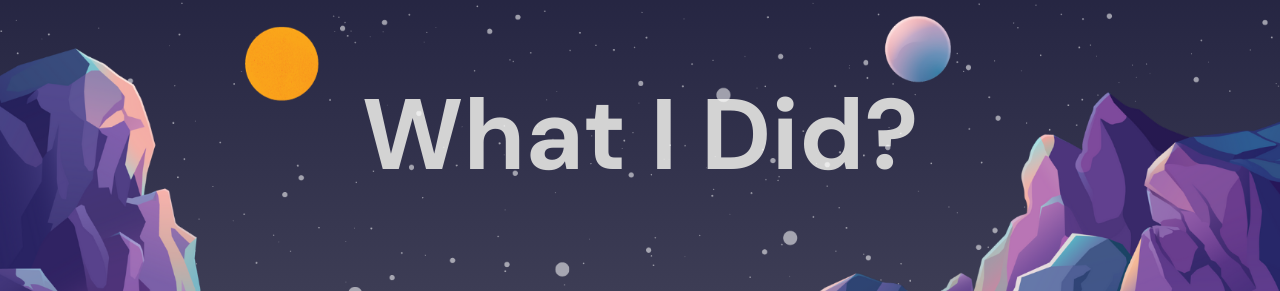
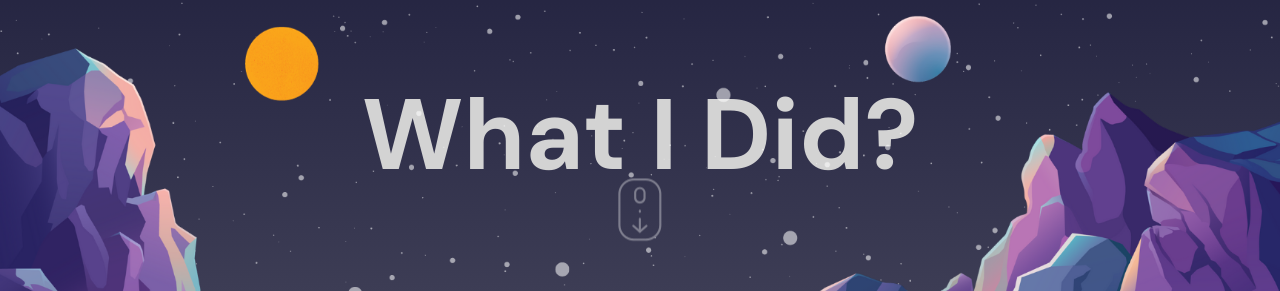
Before and after one commit to AdrianRMV/portfolio-new, a React (Vite) app: page / in a window 1280 px wide. Shown: the part 2665-2956 px from the top of the page. Built offline with nearby package versions, Linux system fonts and the light colour scheme.

Commit message:
little thing

```diff
--- a/src/components/parallax/Parallax.jsx
+++ b/src/components/parallax/Parallax.jsx
@@ -1,6 +1,29 @@
 import { useRef } from 'react';
 import './parallax.scss';
 import { motion, useScroll, useTransform } from 'framer-motion';
+
+const textVariants = {
+    initial: {
+        x: -500,
+        opacity: 0,
+    },
+    animate: {
+        x: 0,
+        opacity: 1,
+        transition: {
+            duration: 1,
+            staggerChildren: 0.1,
+        },
+    },
+    scrollButton: {
+        opacity: 0,
+        y: 10,
+        transition: {
+            duration: 2,
+            repeat: Infinity,
+        },
+    },
+};
 
 const Parallax = ({ type }) => {
     const ref = useRef();
@@ -11,7 +34,7 @@ const Parallax = ({ type }) => {
     });
 
     const yText = useTransform(scrollYProgress, [0, 1], ['0%', '500%']);
-    const yBg = useTransform(scrollYProgress, [0, 1], ['0%', '100%']);
+    const yBg = useTransform(scrollYProgress, [0, 1], ['0%', '0%']);
 
     return (
         <div
@@ -27,6 +50,18 @@ const Parallax = ({ type }) => {
             <motion.h1 style={{ y: yText }}>
                 {type === 'services' ? 'What I Do?' : 'What I Did?'}
             </motion.h1>
+            <motion.div style={{ position: 'absolute', bottom: '300px' }}>
+                <motion.img
+                    src="/scroll.png"
+                    alt=""
+                    style={{
+                        textAlign: 'center',
+                        display: type === 'services' ? 'none' : 'block',
+                    }}
+                    variants={textVariants}
+                    animate="scrollButton"
+                />
+            </motion.div>
             <motion.div className="mountains"></motion.div>
             <motion.div
                 className="planets"
```
